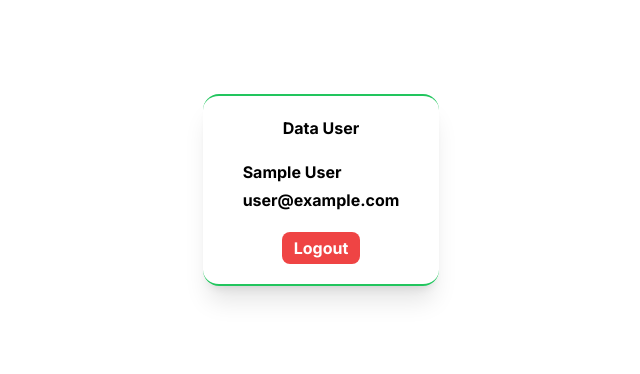
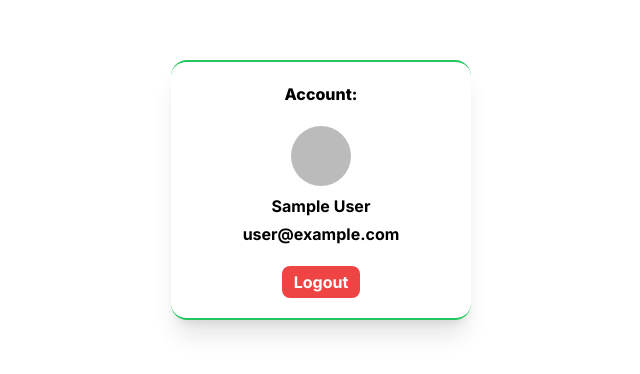
Before and after one commit to hassankary/next-auth-mongodb, a Next.js app: page /dashboard in a window 1280 px wide. Shown: the part 210-584 px from the top of the page, without its empty margins (319-959 px from the left). Built offline with nearby package versions, Linux system fonts and the light colour scheme; no server answers; sample sign-in values are in the browser's storage.

Commit message:
updated: sign in google & profil image

```diff
--- a/src/components/LoginForm.tsx
+++ b/src/components/LoginForm.tsx
@@ -85,7 +85,10 @@ export const LoginForm: React.FC = () => {
         </form>
         <div className="text-center font-bold my-4">Or</div>
         <div>
-          <button className="w-full flex py-2 justify-center font-bold text-white bg-blue-500 hover:bg-blue-600 rounded-lg space-x-2 transition-all">
+          <button
+            onClick={() => signIn("google")}
+            className="w-full flex py-2 justify-center font-bold text-white bg-blue-500 hover:bg-blue-600 rounded-lg space-x-2 transition-all"
+          >
             <Image
               src={"logo_google.svg"}
               alt="Google Logo"
--- a/src/components/UserInfo.tsx
+++ b/src/components/UserInfo.tsx
@@ -1,5 +1,6 @@
 "use client";
 import { signOut, useSession } from "next-auth/react";
+import Image from "next/image";
 import { useRouter } from "next/navigation";
 import React, { useEffect } from "react";
 
@@ -12,6 +13,8 @@ export const UserInfo: React.FC = () => {
     if (status === "unauthenticated") {
       router.push("/");
     }
+    // console.log("session =>", session);
+    // console.log("status =>", status);
   }, [status, session, router]);
 
   if (status === "loading") {
@@ -23,9 +26,20 @@ export const UserInfo: React.FC = () => {
   }
 
   return (
-    <div className="border-y-2 border-green-500 font-bold px-10 py-5 rounded-2xl shadow-xl space-y-5">
-      <h1 className="font-bold text-center">Data User</h1>
-      <div className="flex flex-col gap-1">
+    <div className="min-w-[300px] border-y-2 border-green-500 font-bold px-10 py-5 rounded-2xl shadow-xl space-y-5">
+      <h1 className="font-extrabold text-center">Account:</h1>
+      <div className="flex flex-col text-center gap-1">
+        <div className="flex justify-center">
+          <Image
+            src={session?.user?.image ? session.user.image : "dummy.jpg"}
+            alt="User Image"
+            width={60}
+            height={60}
+            className="rounded-full mb-1"
+            quality={100}
+            unoptimized
+          />
+        </div>
         <div>{session?.user?.name}</div>
         <div>{session?.user?.email}</div>
       </div>
```
Also changed, not shown: public/dummy.jpg (added).
